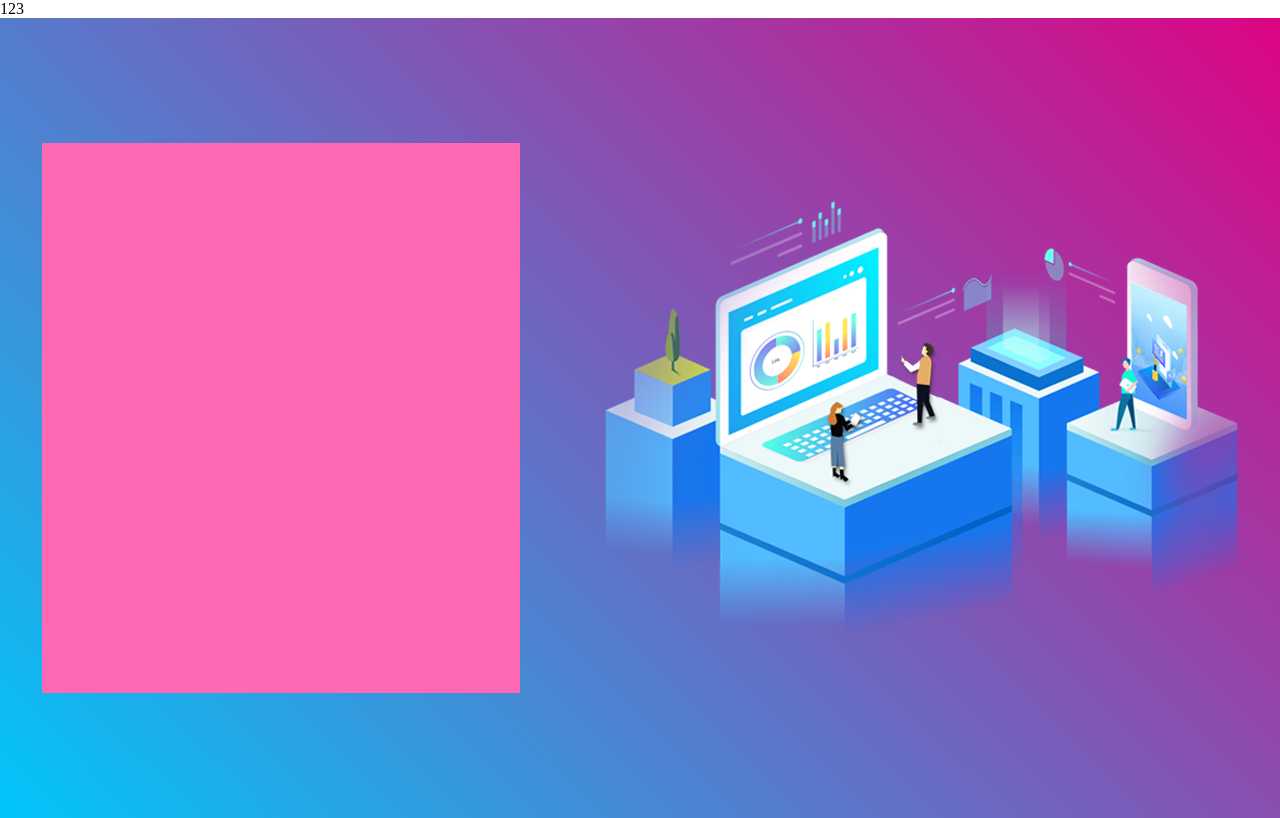
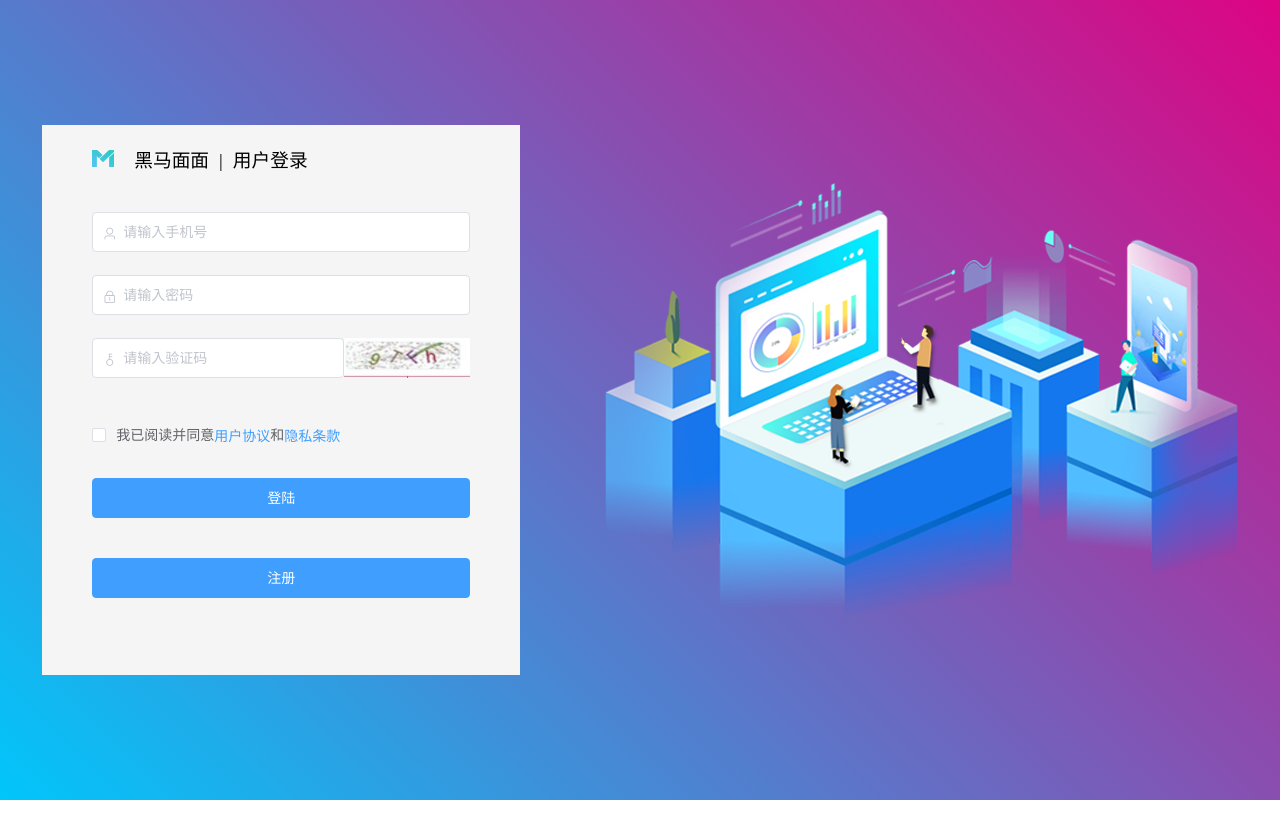
Before and after one commit to hekuan0916/hk-hmmm, a Vue app: page /#/login in a window 1280 px wide. Built offline with nearby package versions, Linux system fonts and the light colour scheme.

Commit message:
登陆页面布局完成

```diff
--- a/src/App.vue
+++ b/src/App.vue
@@ -1,6 +1,6 @@
 <template>
   <div class="app">
-    <span>123</span>
+    <span></span>
     <router-view></router-view></div
 ></template>
 
--- a/src/views/login/login.vue
+++ b/src/views/login/login.vue
@@ -1,12 +1,74 @@
 <template>
   <div class="login">
-    <div class="left"></div>
-    <img src="@/assets/img/login_right.png" alt="" />
+    <div class="left">
+      <h3>
+        <img src="@/assets/img/login_logo.png" alt="" />
+        <span>黑马面面</span>
+        <span class="midline">|</span>
+        <span>用户登录</span>
+      </h3>
+      <el-form :model="form" class="form">
+        <el-form-item>
+          <el-input
+            v-model="form.phone"
+            placeholder="请输入手机号"
+            prefix-icon="el-icon-user"
+          ></el-input>
+        </el-form-item>
+        <el-form-item>
+          <el-input
+            v-model="form.password"
+            placeholder="请输入密码"
+            prefix-icon="el-icon-lock"
+            :show-password="true"
+          ></el-input
+        ></el-form-item>
+        <el-form-item>
+          <el-row>
+            <el-col :span="16">
+              <el-input
+                placeholder="请输入验证码"
+                v-model="form.code"
+                prefix-icon="el-icon-key"
+              ></el-input>
+            </el-col>
+            <el-col :span="8">
+              <img src="@/assets/img/code.jpg" alt="" />
+            </el-col>
+          </el-row>
+        </el-form-item>
+        <el-form-item>
+          <el-checkbox v-model="form.isPass">
+            我已阅读并同意<el-link type="primary">用户协议</el-link>和<el-link
+              type="primary"
+              >隐私条款</el-link
+            ></el-checkbox
+          >
+        </el-form-item>
+        <el-form-item>
+          <el-button type="primary" class="btn">登陆</el-button>
+          <br />
+          <el-button type="primary" class="btn">注册</el-button>
+        </el-form-item>
+      </el-form>
+    </div>
+    <img src="@/assets/img/login_right.png" alt />
   </div>
 </template>
 
 <script>
-export default {};
+export default {
+  data() {
+    return {
+      form: {
+        phone: "",
+        password: "",
+        code: "",
+        isPass: "",
+      },
+    };
+  },
+};
 </script>
 
 <style lang="less">
@@ -19,7 +81,38 @@ export default {};
   .left {
     width: 478px;
     height: 550px;
-    background: hotpink;
+    // margin: 0 auto;
+    // text-align: center;
+    background: #f5f5f5;
+    h3 {
+      // text-align: left;
+      margin: 20px 50px;
+      font-weight: 500;
+      img {
+        margin-right: 20px;
+      }
+      .midline {
+        margin: 0 10px;
+      }
+    }
+    h3:nth-child(2)span {
+      font-size: 50px;
+    }
+    .form {
+      padding: 20px 50px;
+      // :nth-child()
+      // input {
+      //   width: 300px;
+      // }
+      img {
+        width: 100%;
+        height: 40px;
+      }
+      .btn {
+        width: 100%;
+        display: block;
+      }
+    }
   }
 }
 </style>
```
Also changed, not shown: src/assets/img/code.jpg (added).
